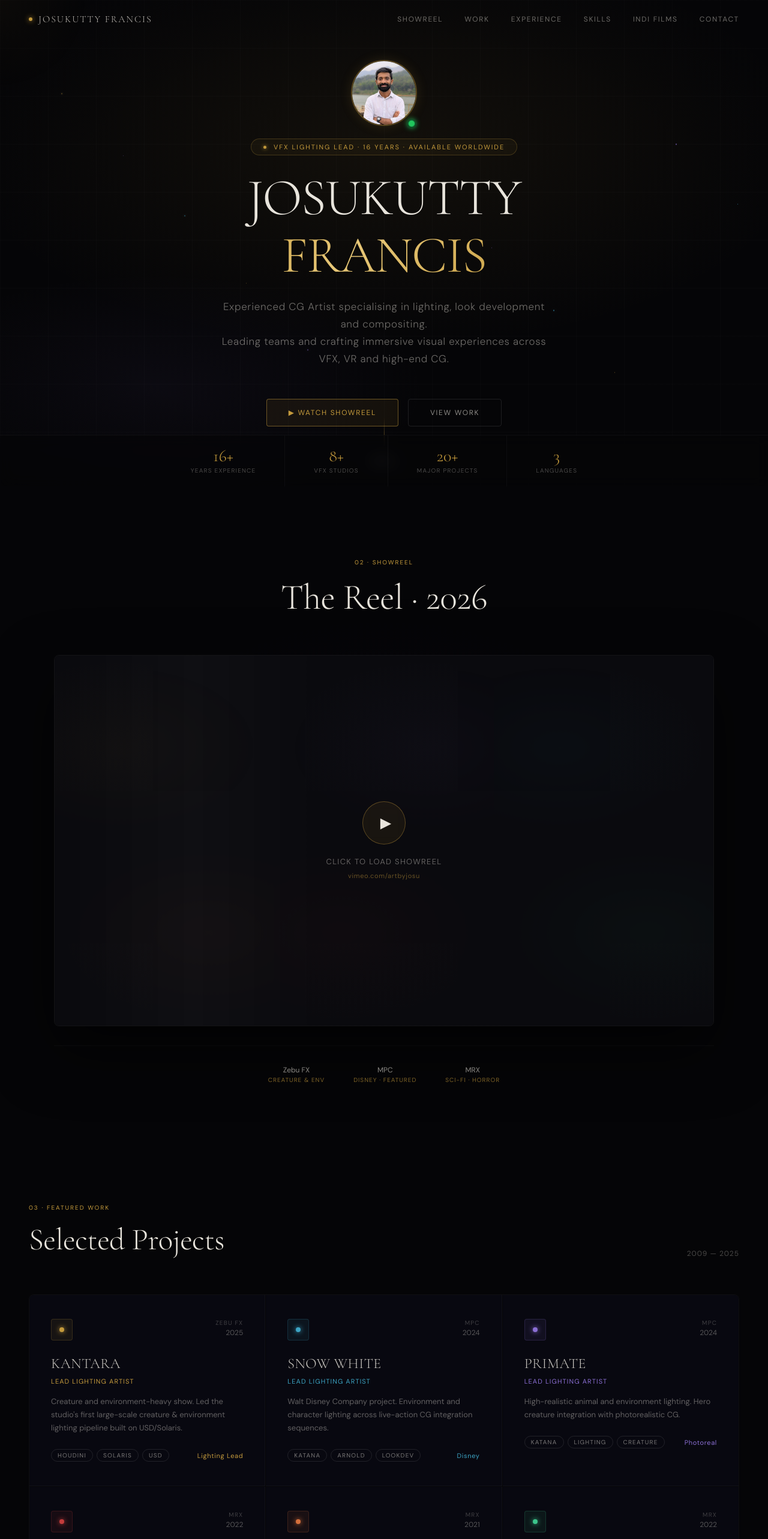
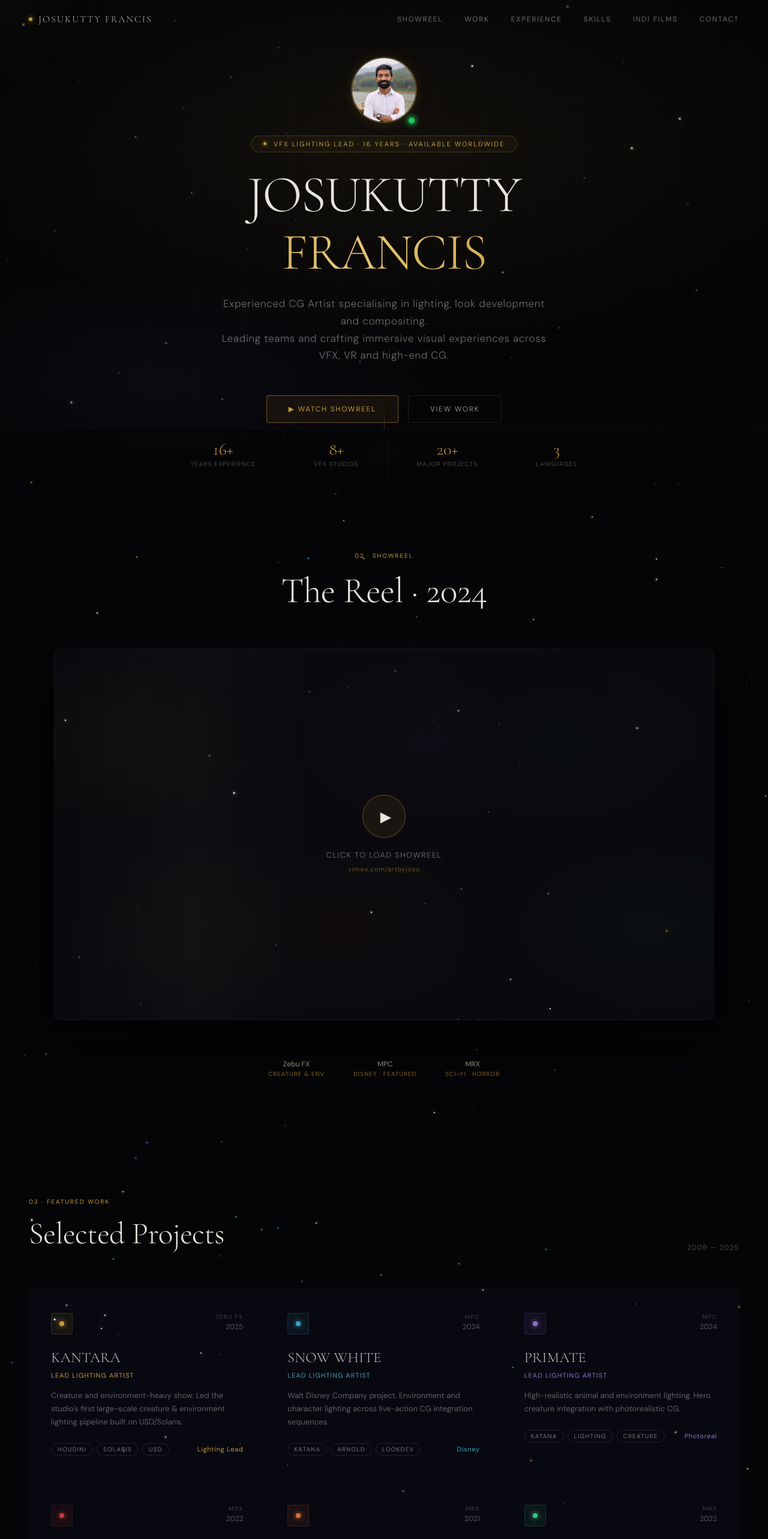
Before and after one commit to kuttyjosu/MyWebsite_vfx, a React (Create React App) app: page / in a window 1280 px wide. Shown: the top 2566 px of the page at 60% size. Built offline with nearby package versions, Linux system fonts and the light colour scheme.

Commit message:
Add files via upload

```diff
--- a/src/App.js
+++ b/src/App.js
@@ -1,4 +1,5 @@
 import { useState, useEffect, useRef } from "react";
+
 const NAV_LINKS = ["Showreel", "Work", "Experience", "Skills", "Indi Films", "Contact"];
 
 const PROJECTS = [
@@ -76,7 +77,9 @@ export default function Portfolio() {
   const [photoHover, setPhotoHover] = useState(false);
 
   useEffect(() => {
+    // Browser tab title
     document.title = "Josukutty Francis · VFX Lighting Lead";
+    // Meta description
     let meta = document.querySelector('meta[name="description"]');
     if (!meta) { meta = document.createElement("meta"); meta.name = "description"; document.head.appendChild(meta); }
     meta.content = "Josukutty Francis — VFX Lighting Lead with 16+ years experience at MPC, MRX, Zebu FX. Specialist in Houdini, Katana, Arnold, USD/Solaris. Available worldwide for feature film and episodic productions.";
@@ -88,7 +91,8 @@ export default function Portfolio() {
     return () => window.removeEventListener("mousemove", move);
   }, []);
 
-  useEffect(() => { if (menuOpen) setMenuOpen(false); }, [scrollY, menuOpen]);
+  // Close mobile menu on scroll
+  useEffect(() => { if (menuOpen) setMenuOpen(false); }, [scrollY]);
 
   const scrollTo = (id) => {
     document.getElementById(id.toLowerCase())?.scrollIntoView({ behavior: "smooth" });
@@ -124,6 +128,12 @@ export default function Portfolio() {
         @keyframes pulseGreen { 0%,100%{opacity:1;transform:scale(1)} 50%{opacity:0.5;transform:scale(1.4)} }
         @keyframes pulseGold { 0%,100%{opacity:1} 50%{opacity:0.4} }
         @keyframes filmPulse { 0%,100%{opacity:0.4} 50%{opacity:1} }
+        @keyframes twinkle0 { 0%,100%{opacity:0.1;transform:scale(0.8)} 50%{opacity:1;transform:scale(1.3)} }
+        @keyframes twinkle1 { 0%,100%{opacity:0.7} 33%{opacity:0.05} 66%{opacity:0.9;transform:scale(1.4)} }
+        @keyframes twinkle2 { 0%,100%{opacity:0.9} 50%{opacity:0.05;transform:scale(0.5)} }
+        @keyframes twinkle3 { 0%,25%{opacity:0.15} 50%{opacity:1;transform:scale(1.5)} 75%{opacity:0.2} }
+        @keyframes twinkle4 { 0%,100%{opacity:0.05} 40%{opacity:1;transform:scale(1.6)} 80%{opacity:0.25} }
+        .star-field { position:absolute; inset:0; pointer-events:none; overflow:hidden; z-index:1; }
         .mobile-menu-overlay { display: none; }
         @media (max-width: 768px) {
           .desktop-nav { display: none !important; }
@@ -138,6 +148,7 @@ export default function Portfolio() {
           nav { padding: 16px 20px !important; }
           footer { padding: 16px 20px !important; flex-direction: column; align-items: flex-start; gap: 8px; }
           .footer-links { display: none !important; }
+          .timeline-container { padding-left: 0 !important; }
         }
         @media (min-width: 769px) {
           .hamburger { display: none !important; }
@@ -146,6 +157,7 @@ export default function Portfolio() {
 
       <div className="cursor-glow" style={{ left: cursorPos.x, top: cursorPos.y }} />
 
+      {/* MOBILE MENU OVERLAY */}
       {menuOpen && (
         <div className="mobile-menu-overlay" style={{ position: "fixed", inset: 0, zIndex: 200, background: "rgba(5,5,7,0.97)", backdropFilter: "blur(20px)", display: "flex", flexDirection: "column", alignItems: "center", justifyContent: "center", gap: 40 }}>
           <button onClick={() => setMenuOpen(false)} style={{ position: "absolute", top: 20, right: 20, background: "none", border: "none", color: "rgba(232,228,220,0.5)", fontSize: 28, cursor: "pointer" }}>✕</button>
@@ -156,14 +168,17 @@ export default function Portfolio() {
         </div>
       )}
 
+      {/* NAV */}
       <nav style={{ position: "fixed", top: 0, left: 0, right: 0, zIndex: 100, padding: "20px 48px", background: scrollY > 60 ? "rgba(5,5,7,0.88)" : "transparent", backdropFilter: scrollY > 60 ? "blur(16px)" : "none", borderBottom: scrollY > 60 ? "1px solid rgba(255,255,255,0.04)" : "none", transition: "all 0.4s ease", display: "flex", alignItems: "center", justifyContent: "space-between" }}>
         <div style={{ display: "flex", alignItems: "center", gap: 10 }}>
           <div style={{ width: 6, height: 6, borderRadius: "50%", background: "#C49A3C", boxShadow: "0 0 8px #C49A3C" }} />
           <span onClick={() => window.scrollTo({ top: 0, behavior: "smooth" })} style={{ fontFamily: "'Cormorant Garamond', serif", fontSize: 16, fontWeight: 300, letterSpacing: "0.12em", color: "rgba(232,228,220,0.8)", cursor: "pointer" }}>JOSUKUTTY FRANCIS</span>
         </div>
+        {/* Desktop nav */}
         <div className="desktop-nav" style={{ display: "flex", gap: 36 }}>
           {NAV_LINKS.map(l => <span key={l} className="nav-link" onClick={() => scrollTo(l)}>{l}</span>)}
         </div>
+        {/* Hamburger */}
         <button className="hamburger" onClick={() => setMenuOpen(true)} style={{ background: "none", border: "1px solid rgba(255,255,255,0.1)", borderRadius: 4, padding: "8px 10px", cursor: "pointer", display: "flex", flexDirection: "column", gap: 4 }}>
           <div style={{ width: 20, height: 1.5, background: "rgba(232,228,220,0.6)", borderRadius: 2 }} />
           <div style={{ width: 20, height: 1.5, background: "rgba(232,228,220,0.6)", borderRadius: 2 }} />
@@ -171,28 +186,32 @@ export default function Portfolio() {
         </button>
       </nav>
 
-      <section id="hero" style={{ position: "relative", minHeight: "100vh", display: "flex", alignItems: "center", justifyContent: "center", overflow: "hidden", paddingTop: "100px", paddingBottom: "100px" }}>
+      {/* HERO */}
+      <section id="hero" style={{ position: "relative", height: "100vh", display: "flex", alignItems: "center", justifyContent: "center", overflow: "hidden" }}>
         <div style={{ position: "absolute", inset: 0 }}>
           <div style={{ position: "absolute", inset: 0, background: "radial-gradient(ellipse 80% 60% at 50% 30%, rgba(196,154,60,0.07) 0%, transparent 70%)" }} />
           <div style={{ position: "absolute", inset: 0, background: "radial-gradient(ellipse 60% 40% at 20% 80%, rgba(139,111,212,0.05) 0%, transparent 60%)" }} />
           <div style={{ position: "absolute", inset: 0, backgroundImage: "linear-gradient(rgba(255,255,255,0.015) 1px, transparent 1px), linear-gradient(90deg, rgba(255,255,255,0.015) 1px, transparent 1px)", backgroundSize: "80px 80px" }} />
           <div style={{ position: "absolute", inset: 0, background: "radial-gradient(ellipse 100% 100% at 50% 50%, transparent 40%, rgba(5,5,7,0.8) 100%)" }} />
         </div>
-        {[...Array(12)].map((_, i) => (
-          <div key={i} style={{ position: "absolute", width: i % 2 === 0 ? 2 : 1, height: i % 2 === 0 ? 2 : 1, borderRadius: "50%", background: i % 3 === 0 ? "#C49A3C" : i % 3 === 1 ? "#8B6FD4" : "#3CA4C4", opacity: 0.4 + (i * 0.04), left: `${8 + i * 8}%`, top: `${20 + (i * 13) % 60}%`, boxShadow: `0 0 ${4 + i}px currentColor`, animation: `float${i % 3} ${4 + i * 0.5}s ease-in-out infinite` }} />
+        {[...Array(50)].map((_, i) => (
+          <div key={i} style={{ position: "absolute", width: i % 2 === 0 ? 2 : 1, height: i % 2 === 0 ? 2 : 1, borderRadius: "50%", background: i % 5 === 0 ? "#C49A3C" : i % 5 === 1 ? "#8B6FD4" : i % 5 === 2 ? "#3CA4C4" : i % 5 === 3 ? "#ffffff" : "#E8C878", opacity: 0.3 + (i * 0.014), left: `${(i * 7.3 + 3) % 96}%`, top: `${(i * 11.7 + 5) % 85}%`, boxShadow: `0 0 ${3 + (i % 6)}px currentColor`, animation: `twinkle${i % 5} ${1.5 + (i % 7) * 0.8}s ease-in-out ${(i % 5) * 0.4}s infinite` }} />
         ))}
 
         <div style={{ textAlign: "center", position: "relative", zIndex: 2, maxWidth: 900, padding: "0 24px" }}>
+          {/* Profile photo with hover effect */}
           <div style={{ animation: "fadeUp 1s ease 0.1s both", marginBottom: 8 }}>
             <div style={{ position: "relative", display: "inline-block" }}>
               <img src="/profile.jpg" alt="Josukutty Francis"
                 onMouseEnter={() => setPhotoHover(true)}
                 onMouseLeave={() => setPhotoHover(false)}
                 style={{ width: 110, height: 110, borderRadius: "50%", objectFit: "cover", objectPosition: "top", border: `2px solid ${photoHover ? "rgba(196,154,60,0.8)" : "rgba(196,154,60,0.4)"}`, boxShadow: photoHover ? "0 0 40px rgba(196,154,60,0.35), 0 0 80px rgba(196,154,60,0.1)" : "0 0 20px rgba(196,154,60,0.15)", marginBottom: 8, transition: "all 0.4s ease", transform: photoHover ? "scale(1.05)" : "scale(1)", cursor: "pointer" }} />
+              {/* Open to work green dot */}
               <div style={{ position: "absolute", bottom: 10, right: 2, width: 14, height: 14, borderRadius: "50%", background: "#22C55E", border: "2px solid #050507", boxShadow: "0 0 8px #22C55E" }}>
                 <div style={{ width: "100%", height: "100%", borderRadius: "50%", background: "#22C55E", animation: "pulseGreen 1.5s ease-in-out infinite" }} />
               </div>
             </div>
+            {/* Open to work label */}
           </div>
 
           <div style={{ animation: "fadeUp 1s ease 0.2s both" }}>
@@ -228,11 +247,13 @@ export default function Portfolio() {
         </div>
       </section>
 
+      {/* SHOWREEL */}
       <section id="showreel" style={{ padding: "120px 48px", position: "relative" }}>
+        <StarField />
         <div style={{ position: "absolute", inset: 0, background: "radial-gradient(ellipse 60% 50% at 50% 50%, rgba(139,111,212,0.04) 0%, transparent 70%)" }} />
         <AnimSection><div style={{ maxWidth: 1100, margin: "0 auto", textAlign: "center", marginBottom: 60 }}>
           <span style={{ fontSize: 10, letterSpacing: "0.2em", textTransform: "uppercase", color: "#C49A3C", display: "block", marginBottom: 16 }}>02 · Showreel</span>
-          <h2 style={{ fontFamily: "'Cormorant Garamond', serif", fontWeight: 300, fontSize: "clamp(36px, 5vw, 60px)", letterSpacing: "-0.01em" }}>The Reel · 2026</h2>
+          <h2 style={{ fontFamily: "'Cormorant Garamond', serif", fontWeight: 300, fontSize: "clamp(36px, 5vw, 60px)", letterSpacing: "-0.01em" }}>The Reel · 2024</h2>
         </div></AnimSection>
         <AnimSection delay={0.2}><div style={{ maxWidth: 1100, margin: "0 auto" }}>
           <div style={{ position: "relative", borderRadius: 8, overflow: "hidden", border: "1px solid rgba(255,255,255,0.06)", boxShadow: "0 40px 100px rgba(0,0,0,0.6)" }}>
@@ -271,7 +292,9 @@ export default function Portfolio() {
         </div></AnimSection>
       </section>
 
-      <section id="work" style={{ padding: "80px 48px 120px" }}>
+      {/* PROJECTS */}
+      <section id="work" style={{ padding: "80px 48px 120px", position: "relative" }}>
+        <StarField />
         <AnimSection><div style={{ maxWidth: 1200, margin: "0 auto", display: "flex", justifyContent: "space-between", alignItems: "flex-end", marginBottom: 60, flexWrap: "wrap", gap: 12 }}>
           <div>
             <span style={{ fontSize: 10, letterSpacing: "0.2em", textTransform: "uppercase", color: "#C49A3C", display: "block", marginBottom: 16 }}>03 · Featured Work</span>
@@ -306,7 +329,9 @@ export default function Portfolio() {
         </div>
       </section>
 
+      {/* EXPERIENCE */}
       <section id="experience" style={{ padding: "80px 48px 120px", position: "relative" }}>
+        <StarField />
         <div style={{ position: "absolute", inset: 0, background: "radial-gradient(ellipse 40% 60% at 10% 50%, rgba(196,154,60,0.03) 0%, transparent 70%)" }} />
         <AnimSection><div style={{ maxWidth: 960, margin: "0 auto", marginBottom: 60 }}>
           <span style={{ fontSize: 10, letterSpacing: "0.2em", textTransform: "uppercase", color: "#C49A3C", display: "block", marginBottom: 16 }}>04 · Career</span>
@@ -335,7 +360,9 @@ export default function Portfolio() {
         </div>
       </section>
 
-      <section id="skills" style={{ padding: "80px 48px 120px" }}>
+      {/* SKILLS */}
+      <section id="skills" style={{ padding: "80px 48px 120px", position: "relative" }}>
+        <StarField />
         <AnimSection><div style={{ maxWidth: 1100, margin: "0 auto", marginBottom: 60 }}>
           <span style={{ fontSize: 10, letterSpacing: "0.2em", textTransform: "uppercase", color: "#C49A3C", display: "block", marginBottom: 16 }}>05 · Expertise</span>
           <h2 style={{ fontFamily: "'Cormorant Garamond', serif", fontWeight: 300, fontSize: "clamp(32px, 4vw, 54px)", letterSpacing: "-0.01em" }}>Technical Skills</h2>
@@ -350,16 +377,14 @@ export default function Portfolio() {
         </div></AnimSection>
       </section>
 
+      {/* MY INDI FILMS */}
       <section id="indi films" style={{ padding: "80px 48px 120px", position: "relative" }}>
+        <StarField />
         <div style={{ position: "absolute", inset: 0, background: "radial-gradient(ellipse 60% 50% at 50% 30%, rgba(139,111,212,0.04) 0%, transparent 70%)" }} />
         <AnimSection><div style={{ maxWidth: 1100, margin: "0 auto", display: "flex", justifyContent: "space-between", alignItems: "flex-end", marginBottom: 60, flexWrap: "wrap", gap: 12 }}>
           <div>
             <span style={{ fontSize: 10, letterSpacing: "0.2em", textTransform: "uppercase", color: "#C49A3C", display: "block", marginBottom: 16 }}>06 · Independent Cinema</span>
-            <h2 style={{ fontFamily: "'Cormorant Garamond', serif", fontWeight: 300, fontSize: "clamp(32px, 4vw, 54px)", letterSpacing: "-0.01em", marginBottom: 12 }}>My Indi Films</h2>
-            <div style={{ display: "flex", alignItems: "center", gap: 12, marginTop: 8 }}>
-              <div style={{ width: 3, height: 22, borderRadius: 2, background: "#C49A3C", opacity: 0.7, flexShrink: 0 }} />
-              <p style={{ fontSize: 14, color: "rgba(232,228,220,0.45)", fontStyle: "italic", letterSpacing: "0.02em" }}>Independent films written &amp; directed by Josukutty Francis</p>
-            </div>
+            <h2 style={{ fontFamily: "'Cormorant Garamond', serif", fontWeight: 300, fontSize: "clamp(32px, 4vw, 54px)", letterSpacing: "-0.01em" }}>My Indi Films</h2>
           </div>
           <div style={{ fontSize: 10, letterSpacing: "0.12em", textTransform: "uppercase", color: "rgba(232,228,220,0.2)" }}>Director · Writer · VFX Supervisor</div>
         </div></AnimSection>
@@ -404,7 +429,9 @@ export default function Portfolio() {
         <AnimSection delay={0.3}><p style={{ maxWidth: 1100, margin: "40px auto 0", textAlign: "center", fontSize: 13, color: "rgba(232,228,220,0.2)", letterSpacing: "0.06em", fontStyle: "italic" }}>Films and trailers will be posted here as projects develop · Stay tuned</p></AnimSection>
       </section>
 
+      {/* CONTACT */}
       <section id="contact" style={{ padding: "80px 48px 100px", position: "relative" }}>
+        <StarField />
         <div style={{ position: "absolute", inset: 0, background: "radial-gradient(ellipse 60% 60% at 50% 80%, rgba(196,154,60,0.05) 0%, transparent 70%)" }} />
         <AnimSection><div style={{ maxWidth: 700, margin: "0 auto", textAlign: "center", position: "relative", zIndex: 2 }}>
           <span style={{ fontSize: 10, letterSpacing: "0.2em", textTransform: "uppercase", color: "#C49A3C", display: "block", marginBottom: 24 }}>07 · Contact</span>
@@ -427,16 +454,50 @@ export default function Portfolio() {
         </div></AnimSection>
       </section>
 
+      {/* Footer */}
       <footer style={{ borderTop: "1px solid rgba(255,255,255,0.04)", padding: "24px 48px", display: "flex", justifyContent: "space-between", alignItems: "center", flexWrap: "wrap", gap: 12 }}>
         <div style={{ display: "flex", alignItems: "center", gap: 8 }}>
           <div style={{ width: 4, height: 4, borderRadius: "50%", background: "#C49A3C" }} />
           <span style={{ fontFamily: "'Cormorant Garamond', serif", fontSize: 13, color: "rgba(232,228,220,0.3)", letterSpacing: "0.08em" }}>JOSUKUTTY FRANCIS VFX</span>
         </div>
-        <span style={{ fontSize: 11, color: "rgba(232,228,220,0.2)", letterSpacing: "0.08em" }}>© 2026 · VFX Lighting Lead · Available Worldwide</span>
+        <span style={{ fontSize: 11, color: "rgba(232,228,220,0.2)", letterSpacing: "0.08em" }}>© 2025 · VFX Lighting Lead · Available Worldwide</span>
         <div className="footer-links" style={{ display: "flex", gap: 24 }}>
           {NAV_LINKS.map(l => <span key={l} style={{ fontSize: 10, letterSpacing: "0.12em", textTransform: "uppercase", color: "rgba(232,228,220,0.2)", cursor: "pointer" }} onClick={() => scrollTo(l)}>{l}</span>)}
         </div>
       </footer>
+    </div>
+  );
+}
+
+
+function StarField() {
+  const stars = [];
+  const colors = ["#C49A3C", "#8B6FD4", "#3CA4C4", "#ffffff", "#ffffff", "#ffffff", "#ffffff", "#E8C878"];
+  for (let i = 0; i < 80; i++) {
+    const color = colors[Math.floor(Math.random() * colors.length)];
+    const size = Math.random() < 0.3 ? 2 : Math.random() < 0.6 ? 1.5 : 1;
+    const twinkle = Math.floor(Math.random() * 5);
+    const duration = (2 + Math.random() * 5).toFixed(1);
+    const delay = (Math.random() * 4).toFixed(1);
+    const left = (Math.random() * 100).toFixed(1);
+    const top = (Math.random() * 100).toFixed(1);
+    stars.push({ id: i, color, size, twinkle, duration, delay, left, top });
+  }
+  return (
+    <div className="star-field">
+      {stars.map(s => (
+        <div key={s.id} style={{
+          position: "absolute",
+          left: s.left + "%",
+          top: s.top + "%",
+          width: s.size + "px",
+          height: s.size + "px",
+          borderRadius: "50%",
+          background: s.color,
+          boxShadow: `0 0 ${s.size * 3}px ${s.color}`,
+          animation: `twinkle${s.twinkle} ${s.duration}s ease-in-out ${s.delay}s infinite`,
+        }} />
+      ))}
     </div>
   );
 }
@@ -452,6 +513,7 @@ function SkillCard({ skill, index }) {
       onMouseLeave={e => e.currentTarget.style.borderColor = "rgba(255,255,255,0.04)"}>
       <div style={{ display: "flex", justifyContent: "space-between", alignItems: "center", marginBottom: 20 }}>
         <span style={{ fontSize: 13, fontWeight: 400, color: "rgba(232,228,220,0.75)" }}>{skill.name}</span>
+        <span style={{ fontFamily: "'Cormorant Garamond', serif", fontSize: 20, fontWeight: 300, color }}>{skill.level}%</span>
       </div>
       <div className="skill-bar" style={{ marginBottom: 20 }}>
         <div className="skill-fill" style={{ width: visible ? `${skill.level}%` : "0%", background: `linear-gradient(90deg, ${color}60, ${color})` }} />
```
